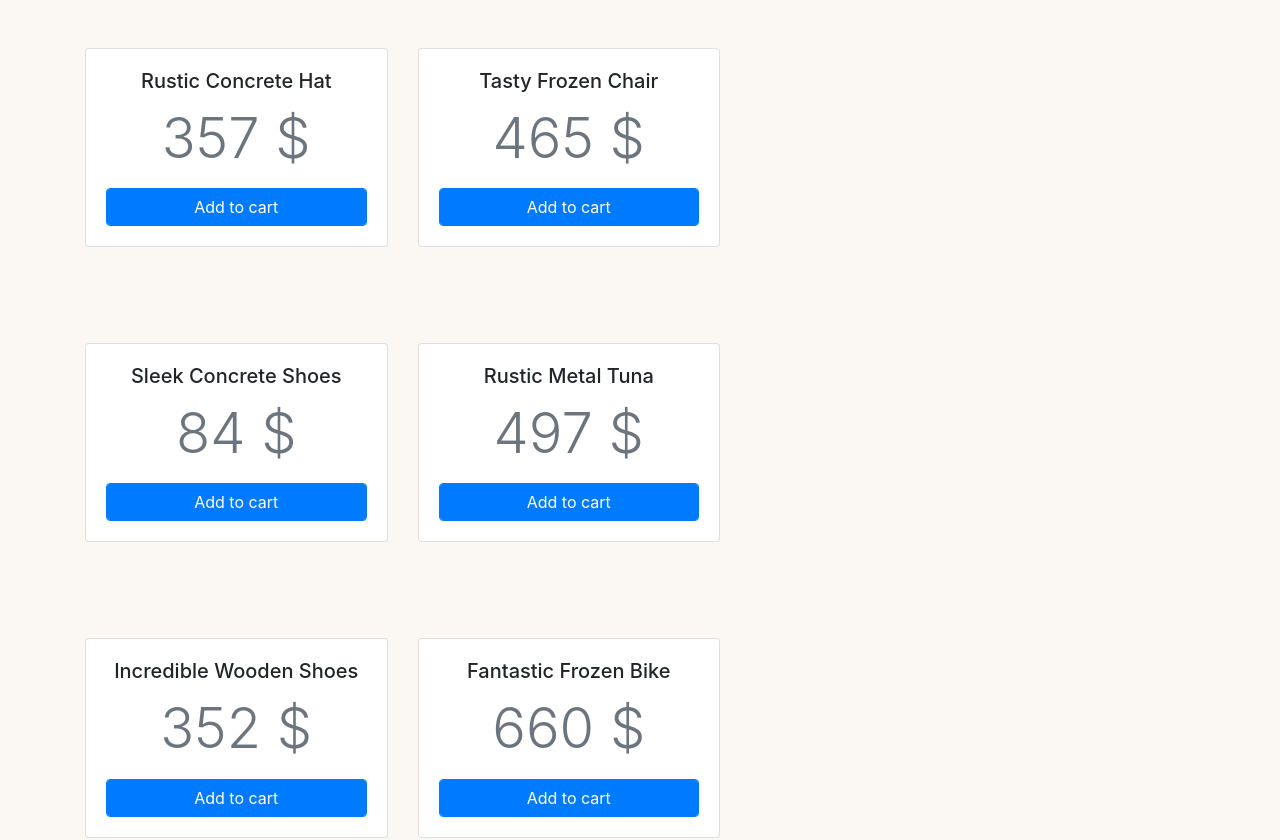
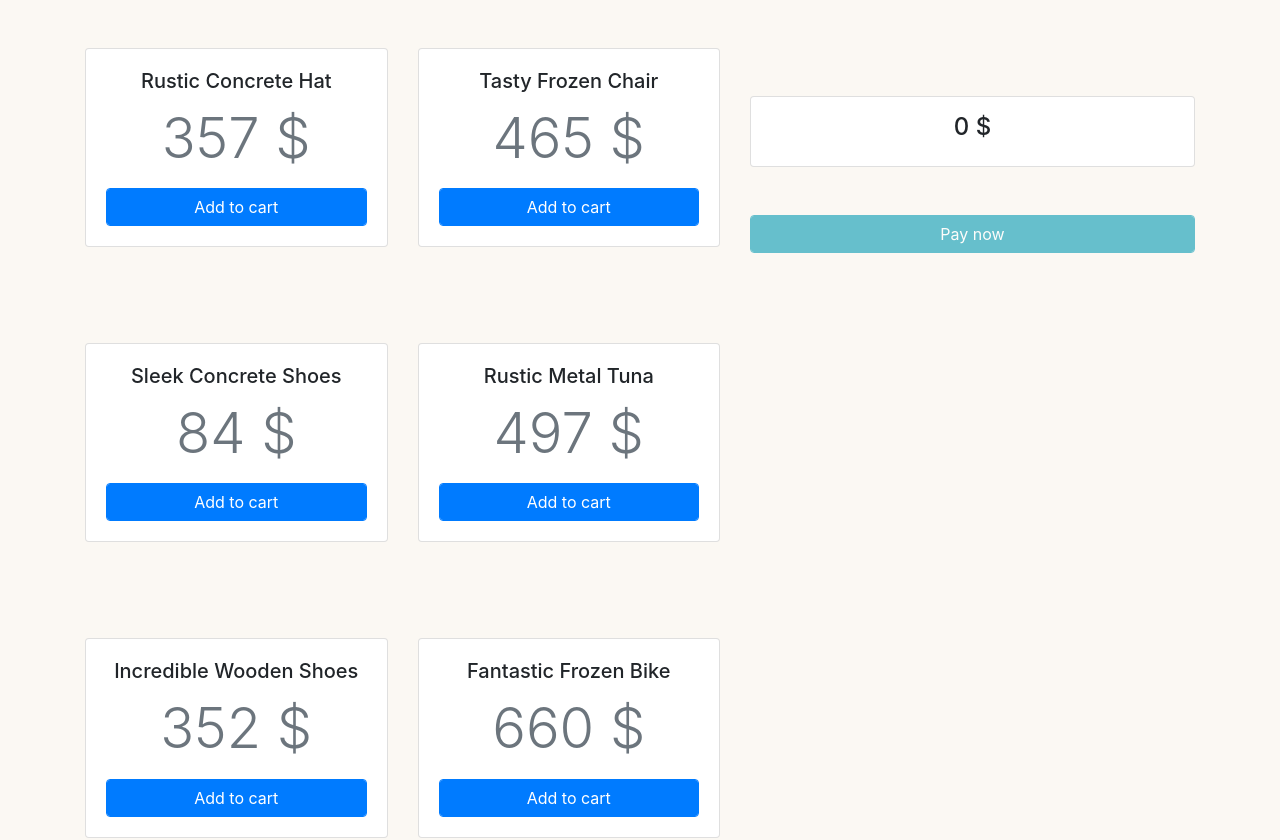
Before and after one commit to AlMuz/VUE-ShoppingCart, a Vue app: page / in a window 1280 px wide. Shown: the top 840 px of the page. Built offline with nearby package versions, Linux system fonts and the light colour scheme.

Commit message:
pay and remove from cart buttons added

```diff
--- a/src/App.vue
+++ b/src/App.vue
@@ -9,7 +9,7 @@
         </div>
       </div>
       <div class="col-md-5 my-5">
-        <cart :items="cart"></cart>
+        <cart :items="cart" v-on:remove-from-cart="removeFromCart($event)" v-on:pay="pay()"></cart>
       </div>
     </div>
   </div>
@@ -45,6 +45,15 @@
         return true;
       }
       return false;
+    },
+    removeFromCart(product) {
+
+      this.cart = this.cart.filter(item => item.id !== product.id)
+    },
+    pay() {
+
+      this.cart = [];
+      alert('Shopping completed')
     }
   }
 }
--- a/src/components/Cart.vue
+++ b/src/components/Cart.vue
@@ -1,14 +1,26 @@
 <template>
-  <ul class="list-group">
-    <li class="list-group-item" v-for="item in items" :key="item.id">
-      {{ item.title }} - {{ item.price }}
-      <button class="btn badge badge-danger float-right">Remove from cart</button>
-    </li>
-  </ul>
+  <div>
+    <ul class="list-group">
+      <li class="list-group-item" v-for="item in items" :key="item.id">
+        {{ item.title }} - {{ item.price }}
+        <button class="btn badge badge-danger float-right" @click="$emit('remove-from-cart', item)">Remove from cart</button>
+      </li>
+    </ul>
+    <div class="card p-3 my-5">
+      <h4 class="text-center">{{ total }} $</h4>
+    </div>
+    <button :disabled="items.length === 0" @click="$emit('pay')" class="btn btn-info form-control">Pay now</button>
+  </div>
 </template>
 
 <script>
+
   export default {
-    props:['items']
+    props:['items'],
+    computed: {
+      total() {
+        return this.items.reduce((acc, item) => acc + Number(item.price), 0);
+      }
+    }
   }
 </script>
```
